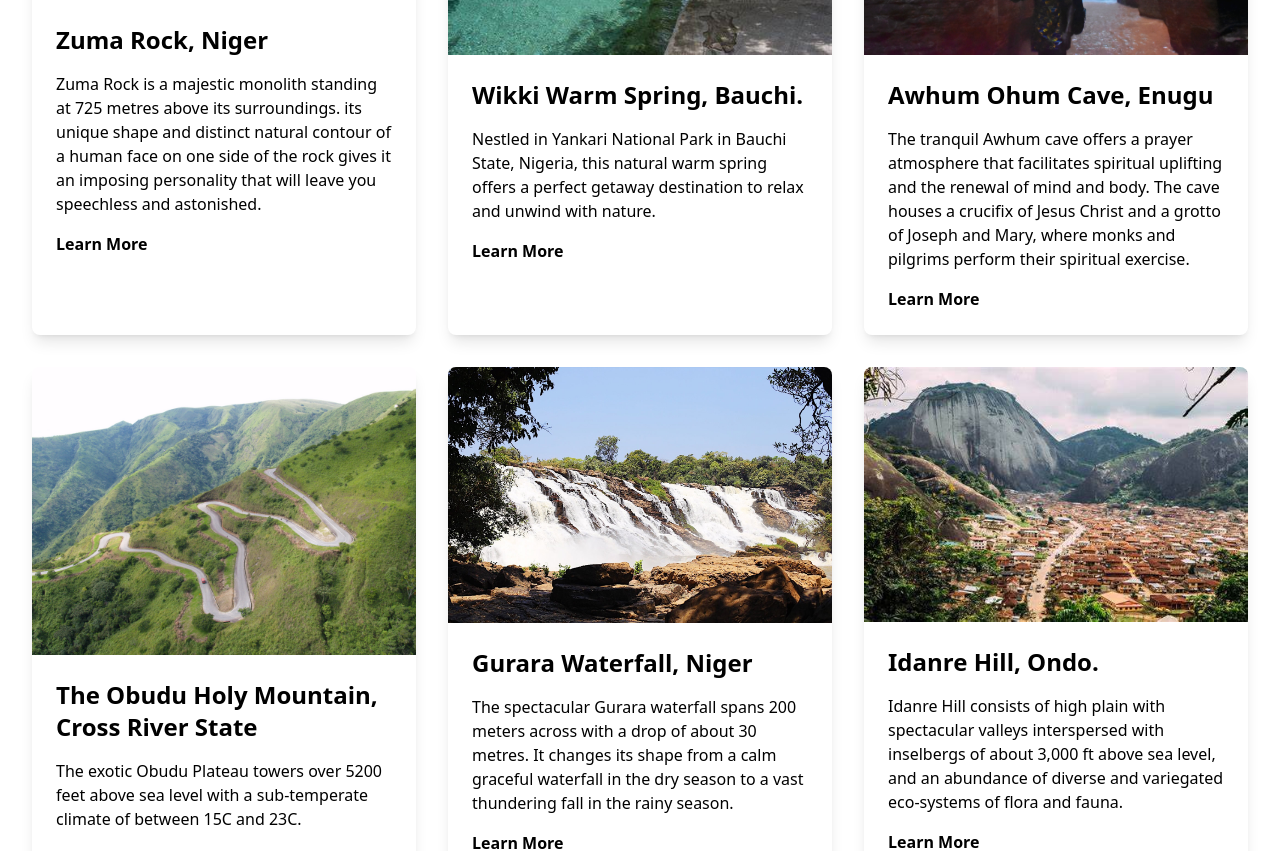
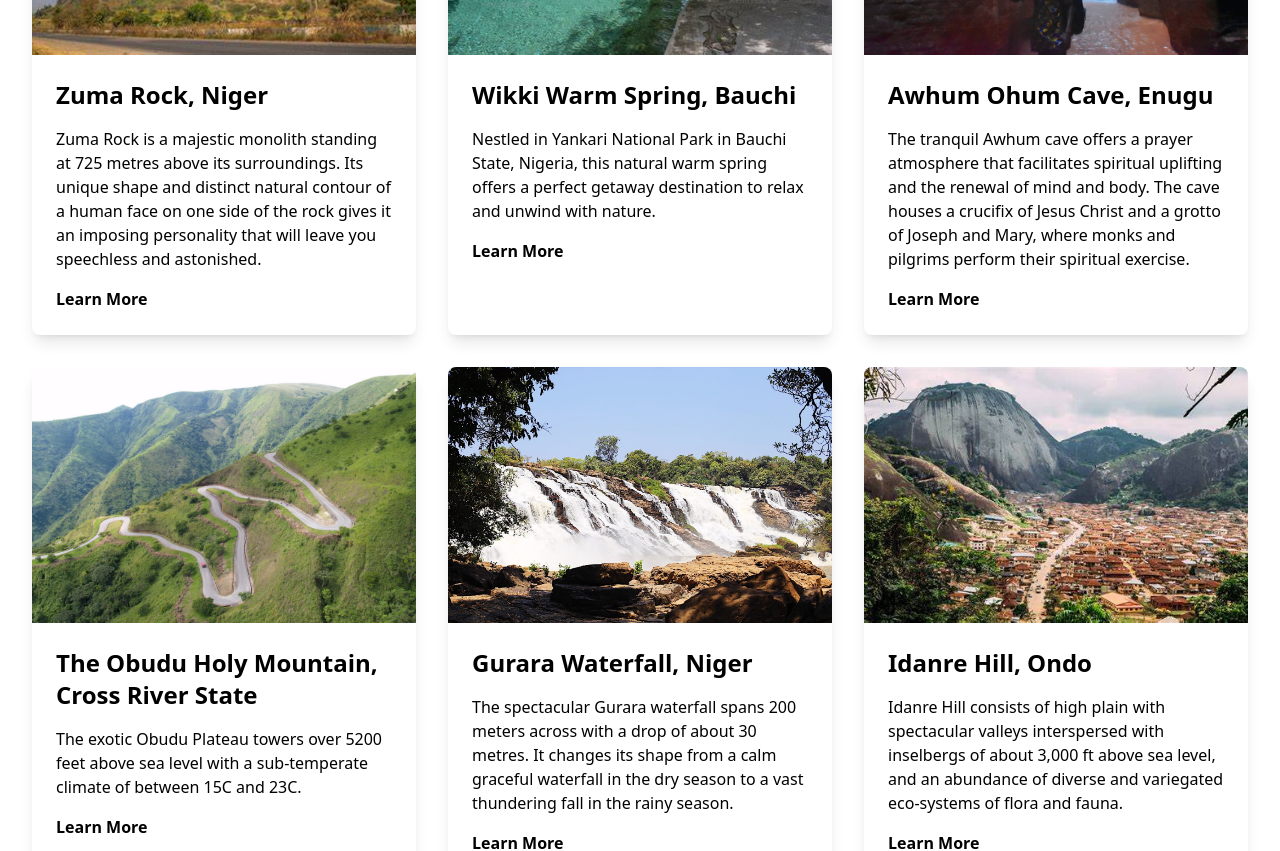
Before and after one commit to Oluwaferanmi-Dev/travelwebsite, a Next.js app: page /dashboard/destinations in a window 1280 px wide. Shown: the part 460-1311 px from the top of the page. Built offline with nearby package versions, Linux system fonts and the light colour scheme.

Commit message:
image optimizations

```diff
--- a/app/dashboard/contact-us/page.tsx
+++ b/app/dashboard/contact-us/page.tsx
@@ -13,7 +13,7 @@ const ContactUs: FC = () => {
   });
 
   const [status, setStatus] = useState('');
-  const [statusTimeout, setStatusTimeout] = useState<NodeJS.Timeout | null>(null); // Store the timeout
+  const [statusTimeout, setStatusTimeout] = useState<NodeJS.Timeout | null>(null);
 
   const handleChange = (e: React.ChangeEvent<HTMLInputElement | HTMLTextAreaElement>) => {
     setFormData({
@@ -42,21 +42,18 @@ const ContactUs: FC = () => {
         message: '',
       });
 
-      // Clear any previous timeout and set a new one
       if (statusTimeout) clearTimeout(statusTimeout);
-      const timeout = setTimeout(() => setStatus(''), 3000); // Disappear after 3 seconds
+      const timeout = setTimeout(() => setStatus(''), 3000);
       setStatusTimeout(timeout);
     } else {
       setStatus('Failed to send message.');
 
-      // Clear any previous timeout and set a new one
       if (statusTimeout) clearTimeout(statusTimeout);
-      const timeout = setTimeout(() => setStatus(''), 3000); // Disappear after 3 seconds
+      const timeout = setTimeout(() => setStatus(''), 3000);
       setStatusTimeout(timeout);
     }
   };
 
-  // Cleanup timeout on unmount
   useEffect(() => {
     return () => {
       if (statusTimeout) clearTimeout(statusTimeout);
@@ -119,7 +116,7 @@ const ContactUs: FC = () => {
           </div>
           <button
             type="submit"
-            className="w-full bg-teal-600 text-white py-3 px-4 rounded-lg font-semibold hover:bg-teal-700 transition"
+            className="w-full bg-teal-600 text-white py-3 px-4 rounded-lg font-semibold hover:bg-teal-700 transition border-2 border-teal-600 hover:border-teal-700"
           >
             Send Message
           </button>
--- a/app/dashboard/destinations/page.tsx
+++ b/app/dashboard/destinations/page.tsx
@@ -3,6 +3,45 @@ import Footer from '../../../components/Footer';
 import Image from 'next/image';
 
 const DestinationsPage = () => {
+  const destinations = [
+    {
+      title: "Zuma Rock, Niger",
+      description: "Zuma Rock is a majestic monolith standing at 725 metres above its surroundings. Its unique shape and distinct natural contour of a human face on one side of the rock gives it an imposing personality that will leave you speechless and astonished.",
+      imageSrc: "/images/Destinations/ZumaRock.jpg",
+      alt: "Zuma Rock, Niger"
+    },
+    {
+      title: "Wikki Warm Spring, Bauchi",
+      description: "Nestled in Yankari National Park in Bauchi State, Nigeria, this natural warm spring offers a perfect getaway destination to relax and unwind with nature.",
+      imageSrc: "/images/Destinations/WikkiWarmSpring.jpg",
+      alt: "Wikki Warm Spring, Bauchi"
+    },
+    {
+      title: "Awhum Ohum Cave, Enugu",
+      description: "The tranquil Awhum cave offers a prayer atmosphere that facilitates spiritual uplifting and the renewal of mind and body. The cave houses a crucifix of Jesus Christ and a grotto of Joseph and Mary, where monks and pilgrims perform their spiritual exercise.",
+      imageSrc: "/images/Destinations/AwhumCave.jpg",
+      alt: "Awhum Ohum Cave, Enugu"
+    },
+    {
+      title: "The Obudu Holy Mountain, Cross River State",
+      description: "The exotic Obudu Plateau towers over 5200 feet above sea level with a sub-temperate climate of between 15C and 23C.",
+      imageSrc: "/images/Destinations/ObuduHolyMountain.jpg",
+      alt: "The Obudu Holy Mountain, Cross River State"
+    },
+    {
+      title: "Gurara Waterfall, Niger",
+      description: "The spectacular Gurara waterfall spans 200 meters across with a drop of about 30 metres. It changes its shape from a calm graceful waterfall in the dry season to a vast thundering fall in the rainy season.",
+      imageSrc: "/images/Destinations/GuraraWaterfallNiger.jpg",
+      alt: "Gurara Waterfall, Niger"
+    },
+    {
+      title: "Idanre Hill, Ondo",
+      description: "Idanre Hill consists of high plain with spectacular valleys interspersed with inselbergs of about 3,000 ft above sea level, and an abundance of diverse and variegated eco-systems of flora and fauna.",
+      imageSrc: "/images/Destinations/IdanreHill.jpg",
+      alt: "Idanre Hill, Ondo"
+    },
+  ];
+
   return (
     <>
       <Header />
@@ -11,101 +50,24 @@ const DestinationsPage = () => {
           <h1 className="text-4xl font-bold text-center mb-12">Explore Our Destinations</h1>
 
           <div className="grid grid-cols-1 md:grid-cols-2 lg:grid-cols-3 gap-8">
-            {/* Destination 1 */}
-            <div className="bg-white rounded-lg shadow-lg overflow-hidden">
-              <Image
-                src="/images/Destinations/ZumaRock.jpg"
-                alt="Destination 1"
-                width={600}
-                height={400}
-                className="w-full h-auto object-cover"
-              />
-              <div className="p-6">
-                <h2 className="text-2xl font-bold mb-4"> Zuma Rock, Niger</h2>
-                <p className="text-gray-700 mb-4">Zuma Rock is a majestic monolith standing at 725 metres above its surroundings. its unique shape and distinct natural contour of a human face on one side of the rock gives it an imposing personality that will leave you speechless and astonished.</p>
-                <a href="#" className="text-teal-500 hover:text-teal-700 font-bold">Learn More</a>
+            {destinations.map((destination) => (
+              <div key={destination.title} className="bg-white rounded-lg shadow-lg overflow-hidden">
+                <div className="relative w-full h-64">
+                  <Image
+                    src={destination.imageSrc}
+                    alt={destination.alt}
+                    fill
+                    className="object-cover"
+                    loading="lazy"
+                  />
+                </div>
+                <div className="p-6">
+                  <h2 className="text-2xl font-bold mb-4">{destination.title}</h2>
+                  <p className="text-gray-700 mb-4">{destination.description}</p>
+                  <a href="#" className="text-teal-500 hover:text-teal-700 font-bold">Learn More</a>
+                </div>
               </div>
-            </div>
-
-            {/* Destination 2 */}
-            <div className="bg-white rounded-lg shadow-lg overflow-hidden">
-              <Image
-                src="/images/Destinations/WikkiWarmSpring.jpg"
-                alt="Destination 2"
-                width={600}
-                height={400}
-                className="w-full h-auto object-cover"
-              />
-              <div className="p-6">
-                <h2 className="text-2xl font-bold mb-4"> Wikki Warm Spring, Bauchi.</h2>
-                <p className="text-gray-700 mb-4">Nestled in Yankari National Park in Bauchi State, Nigeria, this natural warm spring offers a perfect getaway destination to relax and unwind with nature.</p>
-                <a href="#" className="text-teal-500 hover:text-teal-700 font-bold">Learn More</a>
-              </div>
-            </div>
-
-            {/* Destination 3 */}
-            <div className="bg-white rounded-lg shadow-lg overflow-hidden">
-              <Image
-                src="/images/Destinations/AwhumCave.jpg"
-                alt="Destination 3"
-                width={600}
-                height={400}
-                className="w-full h-auto object-cover"
-              />
-              <div className="p-6">
-                <h2 className="text-2xl font-bold mb-4"> Awhum Ohum Cave, Enugu</h2>
-                <p className="text-gray-700 mb-4">The tranquil Awhum cave offers a prayer atmosphere that facilitates spiritual uplifting and the renewal of mind and body. The cave houses a crucifix of Jesus Christ and a grotto of Joseph and Mary, where monks and pilgrims perform their spiritual exercise.</p>
-                <a href="#" className="text-teal-500 hover:text-teal-700 font-bold">Learn More</a>
-              </div>
-            </div>
-
-            {/* Destination 4 */}
-            <div className="bg-white rounded-lg shadow-lg overflow-hidden">
-              <Image
-                src="/images/Destinations/ObuduHolyMountain.jpg"
-                alt="Destination 4"
-                width={600}
-                height={400}
-                className="w-full h-auto object-cover"
-              />
-              <div className="p-6">
-                <h2 className="text-2xl font-bold mb-4">The Obudu Holy Mountain, Cross River State</h2>
-                <p className="text-gray-700 mb-4">The exotic Obudu Plateau towers over 5200 feet above sea level with a sub-temperate climate of between 15C and 23C.</p>
-                <a href="#" className="text-teal-500 hover:text-teal-700 font-bold">Learn More</a>
-              </div>
-            </div>
-
-            {/* Destination 5 */}
-            <div className="bg-white rounded-lg shadow-lg overflow-hidden">
-              <Image
-                src="/images/Destinations/GuraraWaterfallNiger.jpg"
-                alt="Destination 5"
-                width={600}
-                height={400}
-                className="w-full h-auto object-cover"
-              />
-              <div className="p-6">
-                <h2 className="text-2xl font-bold mb-4"> Gurara Waterfall, Niger</h2>
-                <p className="text-gray-700 mb-4">The spectacular Gurara waterfall spans 200 meters across with a drop of about 30 metres. It changes its shape from a calm graceful waterfall in the dry season to a vast thundering fall in the rainy season.</p>
-                <a href="#" className="text-teal-500 hover:text-teal-700 font-bold">Learn More</a>
-              </div>
-            </div>
-
-            {/* Destination 6 */}
-            <div className="bg-white rounded-lg shadow-lg overflow-hidden">
-              <Image
-                src="/images/Destinations/IdanreHill.jpg"
-                alt="Destination 6"
-                width={600}
-                height={400}
-                className="w-full h-auto object-cover"
-              />
-              <div className="p-6">
-                <h2 className="text-2xl font-bold mb-4">Idanre Hill, Ondo.</h2>
-                <p className="text-gray-700 mb-4">Idanre Hill consists of high plain with spectacular valleys interspersed with inselbergs of about 3,000 ft above sea level, and an abundance of diverse and variegated eco-systems of flora and fauna.</p>
-                <a href="#" className="text-teal-500 hover:text-teal-700 font-bold">Learn More</a>
-              </div>
-            </div>
+            ))}
           </div>
         </div>
       </section>
--- a/components/PopularPackages.tsx
+++ b/components/PopularPackages.tsx
@@ -15,8 +15,14 @@ const PopularPackages = () => {
         <div className="grid grid-cols-1 md:grid-cols-2 lg:grid-cols-4 gap-6">
           {packages.map(({ city, img }) => (
             <div key={city} className="rounded-lg overflow-hidden shadow-lg transition-transform transform hover:scale-105">
-              <div className="relative h-64">
-                <Image src={img} alt={`Beautiful view of ${city}`} layout="fill" objectFit="cover" loading="lazy" />
+              <div className="relative h-64"> {/* Set your desired height */}
+                <Image
+                  src={img}
+                  alt={`Beautiful view of ${city}`}
+                  fill // Use fill prop for responsive images
+                  className="object-cover" // CSS class to manage object fit
+                  loading="lazy"
+                />
               </div>
               <div className="bg-white p-4 text-center">
                 <h3 className="text-xl font-bold text-gray-800">{city}</h3>
```
Also changed, not shown: app/dashboard/tours/page.tsx (+45 -18 lines).
